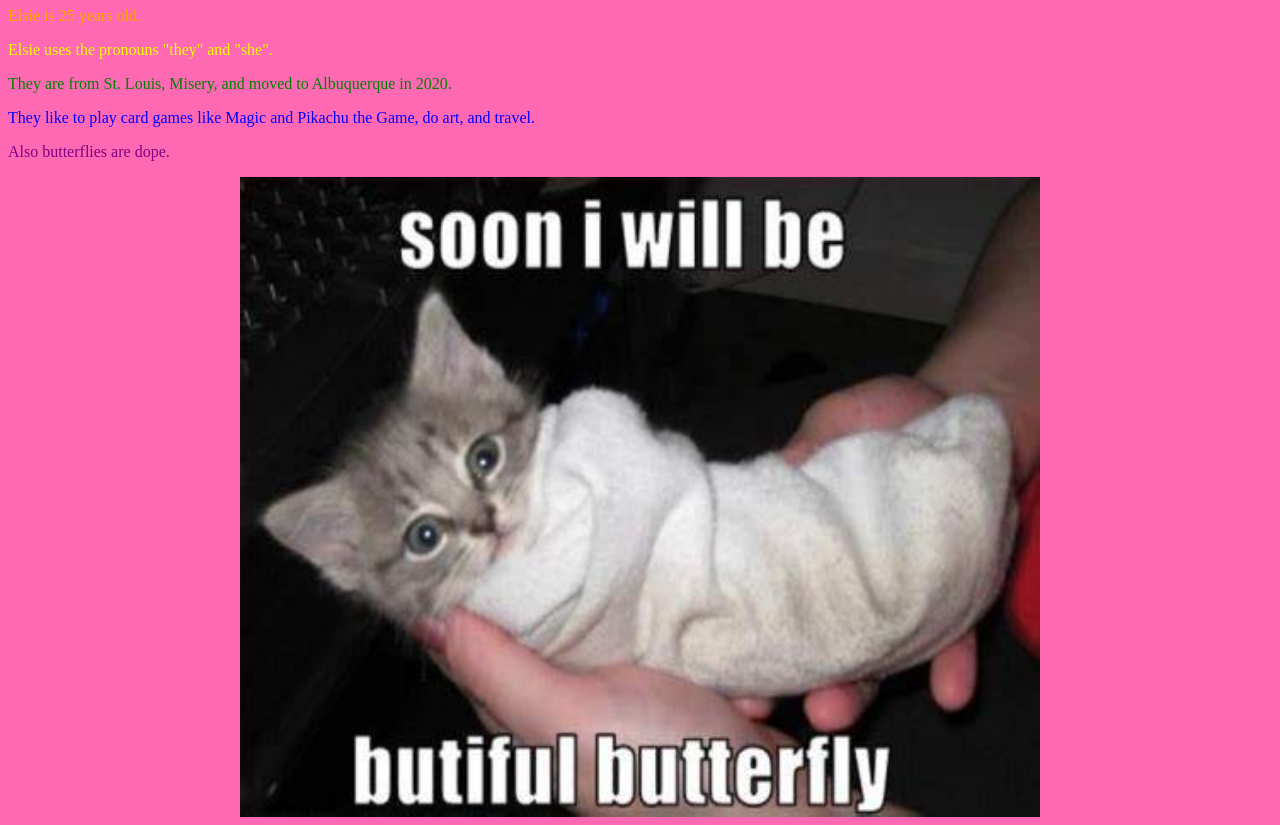
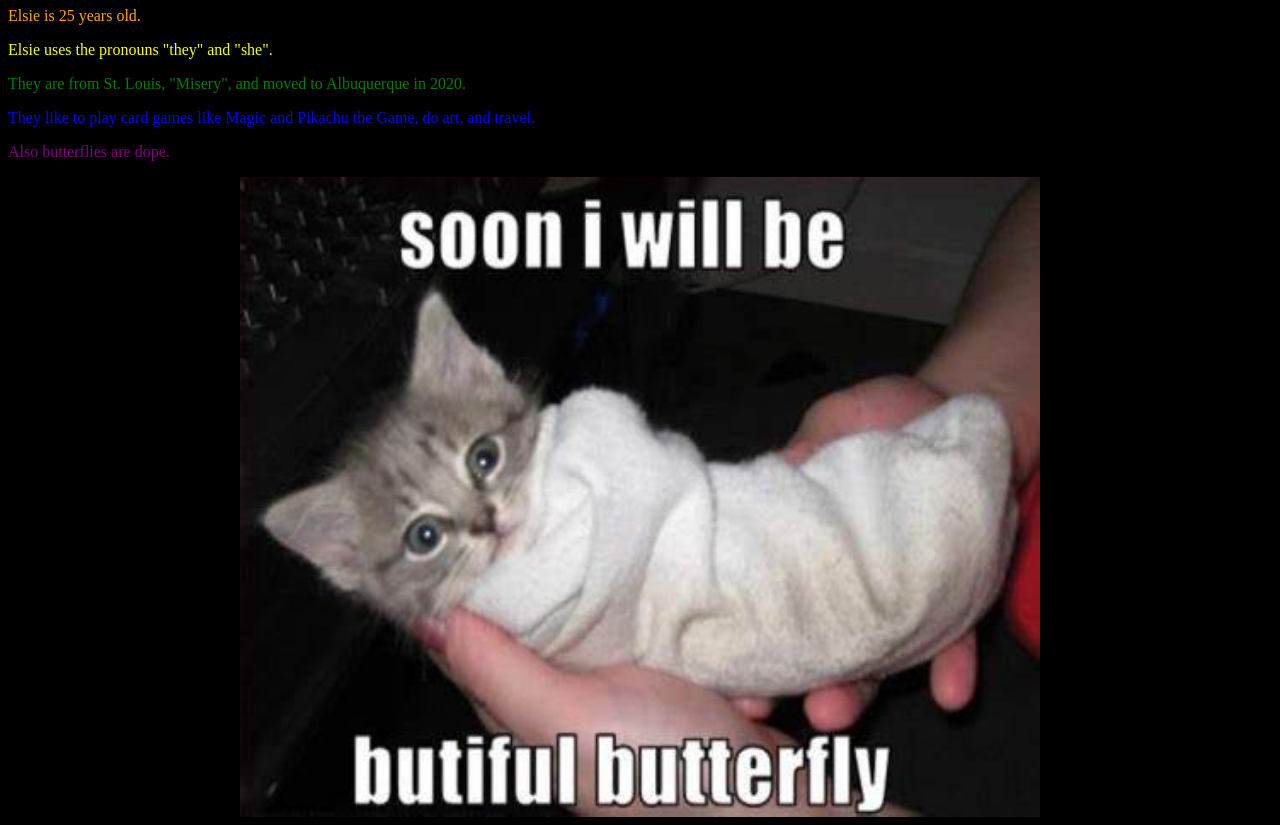
Before and after one commit to eliseneighbor/about-elise-wantling, a plain HTML site: page index.html in a window 1280 px wide. Shown: the part 73-898 px from the top of the page. Drawn offline with Linux system fonts and the light colour scheme.

Commit message:
edited some of the css and the words

```diff
--- a/index.html
+++ b/index.html
@@ -12,7 +12,7 @@
 
   <p class="p2"> Elsie uses the pronouns "they" and "she".</p>
 
-  <p class="p3"> They are from St. Louis, Misery, and moved to Albuquerque in 2020.</p>
+  <p class="p3"> They are from St. Louis, "Misery", and moved to Albuquerque in 2020.</p>
 
   <p class="p4"> They like to play card games like Magic and Pikachu the Game, do art, and travel.</p>
 
--- a/style.css
+++ b/style.css
@@ -1,5 +1,5 @@
 body {
-    background-color: hotpink;
+    background-color: black;
 }
 h1 {
     color: red;
```
